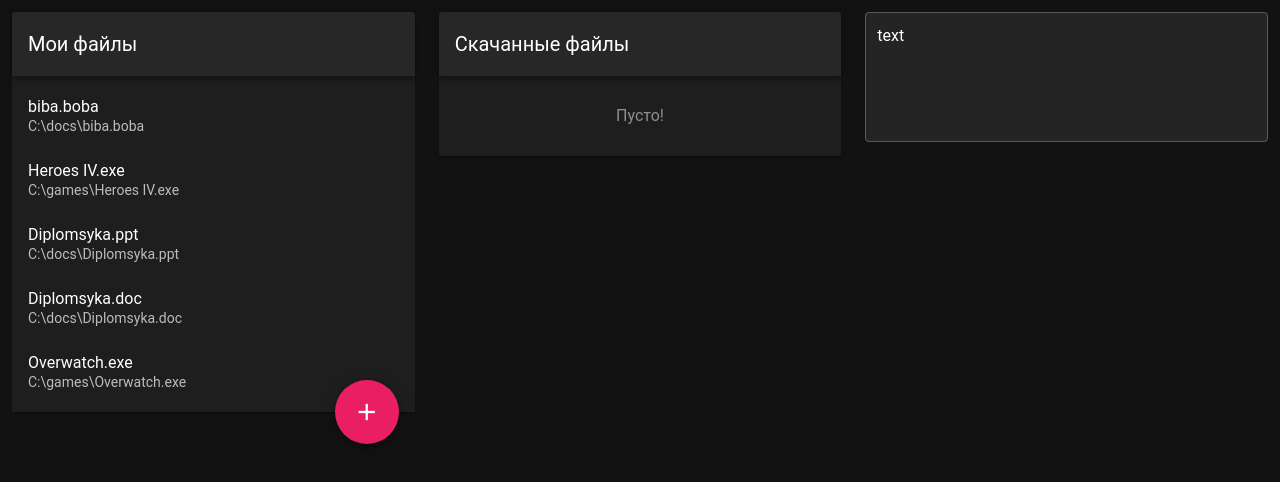
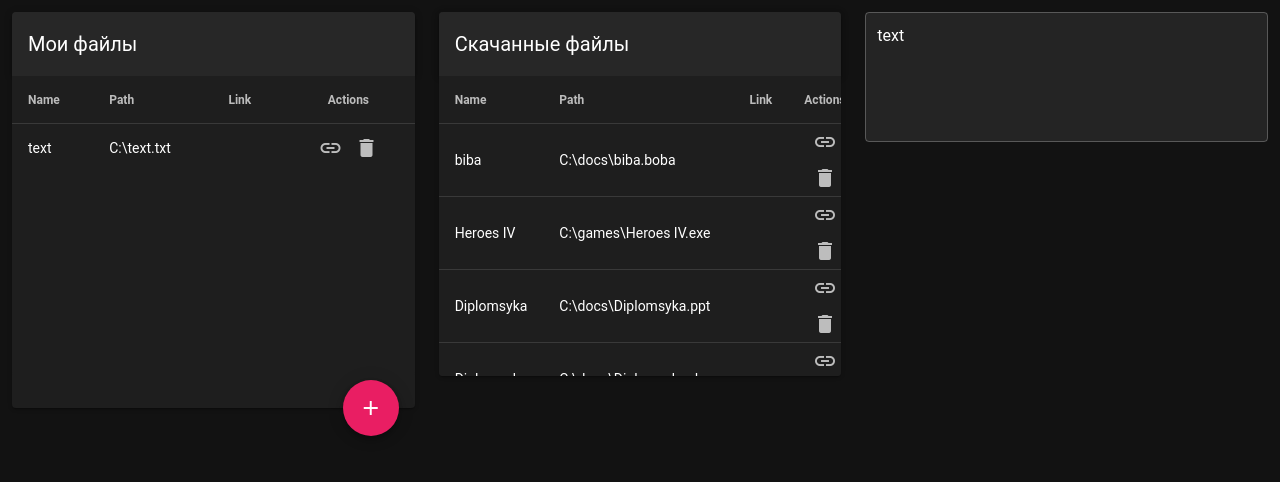
Before and after one commit to HappyStore/secureshare, a Vue app: page / in a window 1280 px wide. Shown: the top 482 px of the page. Built offline with nearby package versions, Linux system fonts and the light colour scheme; a small style sheet from the web is missing.

Commit message:
use simple table instead of list

```diff
--- a/src/components/downloadedFiles.vue
+++ b/src/components/downloadedFiles.vue
@@ -4,7 +4,6 @@
             <v-toolbar-title>Скачанные файлы</v-toolbar-title>
         </v-toolbar>
         <file-list :value="fileItems"></file-list>
-
     </v-card>
 </template>
 
@@ -24,8 +23,34 @@ export default Vue.extend({
     },
     data: function(): State {
         return {
-            fileItems: [],
+            fileItems: [
+                {
+                    Name: 'biba',
+                    Extension: 'boba',
+                    Path: 'C:\\docs\\biba.boba'
+                },
+                {
+                    Name: 'Heroes IV',
+                    Extension: 'exe',
+                    Path: 'C:\\games\\Heroes IV.exe'
+                },
+                {
+                    Name: 'Diplomsyka',
+                    Extension: 'ppt',
+                    Path: 'C:\\docs\\Diplomsyka.ppt'
+                },
+                 {
+                    Name: 'Diplomsyka',
+                    Extension: 'doc',
+                    Path: 'C:\\docs\\Diplomsyka.doc'
+                },
+                {
+                    Name: 'Overwatch',
+                    Extension: 'exe',
+                    Path: 'C:\\games\\Overwatch.exe'
+                },
+            ],
         }
-    }
+    },
 });
 </script>
--- a/src/components/fileItem.vue
+++ /dev/null
@@ -1,27 +0,0 @@
-<template>
-    <v-list-item>
-        <v-list-item-content>
-          <v-list-item-title v-text="fileName" />
-          <v-list-item-subtitle v-text="value.Path" />
-        </v-list-item-content>
-    </v-list-item>
-</template>
-
-<script lang="ts">
-import Vue, { PropOptions } from 'vue';
-import { FileItemModel } from '@/models/fileItem';
-
-export default Vue.extend({
-    props: {
-        value: {
-            type: Object,
-            required: true
-        } as PropOptions<FileItemModel>
-    },
-    computed: {
-        fileName(): string {
-            return `${this.value.Name}.${this.value.Extension}`;
-        }
-    }
-});
-</script>
--- a/src/components/fileList.vue
+++ b/src/components/fileList.vue
@@ -1,30 +1,51 @@
 <template>
-    <v-list two-line max-height="500" class="overflow-y-auto">
-        <div v-if="value.length > 0">
-            <file-item v-for="(item, i) in value" :key="i" :value="item"></file-item>
-        </div>
-        <v-list-item v-else disabled>
-            <v-list-item-content >
-                <v-list-item-title class="d-flex justify-center" v-text="'Пусто!'" />
-            </v-list-item-content>
-        </v-list-item>
-    </v-list>
+    <v-simple-table fixed-header height="300px">
+            <template v-slot:default>
+            <thead>
+                <tr>
+                    <th class="text-cetn">Name</th>
+                    <th class="text-left">Path</th>
+                    <th class="text-left">Link</th>
+                    <th class="text-center">Actions</th>
+                </tr>
+            </thead>
+            <tbody>
+                <tr v-for="(filteItem, i) in value" :key="i">
+                    <td>{{ filteItem.Name }}</td>
+                    <td>{{ filteItem.Path }}</td>
+                    <td>{{ filteItem.Link }}</td>
+                    <td class="text-center">
+                        <v-btn icon @click="onGetLinkClick(filteItem)">
+                            <v-icon color="grey lighten-1">link</v-icon>
+                        </v-btn>
+                        <v-btn icon @click="onDeleteClick(filteItem)">
+                            <v-icon color="grey lighten-1">delete</v-icon>
+                        </v-btn>
+                    </td>
+                </tr>
+            </tbody>
+            </template>
+        </v-simple-table>
 </template>
 
 <script lang="ts">
 import Vue, { PropOptions } from 'vue';
-import FileItem from '@/components/fileItem.vue';
 import { FileItemModel } from '@/models/fileItem';
 
 export default Vue.extend({
-    components: {
-        FileItem
-    },
     props: {
         value: {
             type: Array,
             required: true
         } as PropOptions<FileItemModel[]>
+    },
+    methods: {
+        onGetLinkClick(fileItem: FileItemModel) {
+            this.$emit('getFileLink', fileItem);
+        },
+        onDeleteClick(fileItem: FileItemModel) {
+            this.$emit('deleteFile', fileItem);
+        }
     }
 });
 </script>
--- a/src/components/userFiles.vue
+++ b/src/components/userFiles.vue
@@ -5,9 +5,10 @@
         </v-toolbar>
 
         <file-list :value="fileItems"></file-list>
-        <v-btn fab large dark bottom right absolute @click="onAddClick" color="pink">
-        <v-icon>add</v-icon>
-      </v-btn>
+        <v-btn fab dark bottom right absolute @click="onAddClick" color="pink">
+            <v-icon>add</v-icon>
+        </v-btn>
+        <v-card-text style="height: 10px; position: relative" />
     </v-card>
 </template>
 
@@ -38,30 +39,10 @@ export default Vue.extend({
         return {
             fileItems: [
                 {
-                    Name: 'biba',
-                    Extension: 'boba',
-                    Path: 'C:\\docs\\biba.boba'
-                },
-                {
-                    Name: 'Heroes IV',
-                    Extension: 'exe',
-                    Path: 'C:\\games\\Heroes IV.exe'
-                },
-                {
-                    Name: 'Diplomsyka',
-                    Extension: 'ppt',
-                    Path: 'C:\\docs\\Diplomsyka.ppt'
-                },
-                 {
-                    Name: 'Diplomsyka',
-                    Extension: 'doc',
-                    Path: 'C:\\docs\\Diplomsyka.doc'
-                },
-                {
-                    Name: 'Overwatch',
-                    Extension: 'exe',
-                    Path: 'C:\\games\\Overwatch.exe'
-                },
+                    Name: 'text',
+                    Extension: 'txt',
+                    Path: 'C:\\text.txt',
+                }
             ]
         }
     }
--- a/src/models/fileItem.ts
+++ b/src/models/fileItem.ts
@@ -1,5 +1,6 @@
 export interface FileItemModel {
     Name: string;
     Extension: string;
-    Path: string;
+    Path?: string;
+    Link?: string;
 }
```
